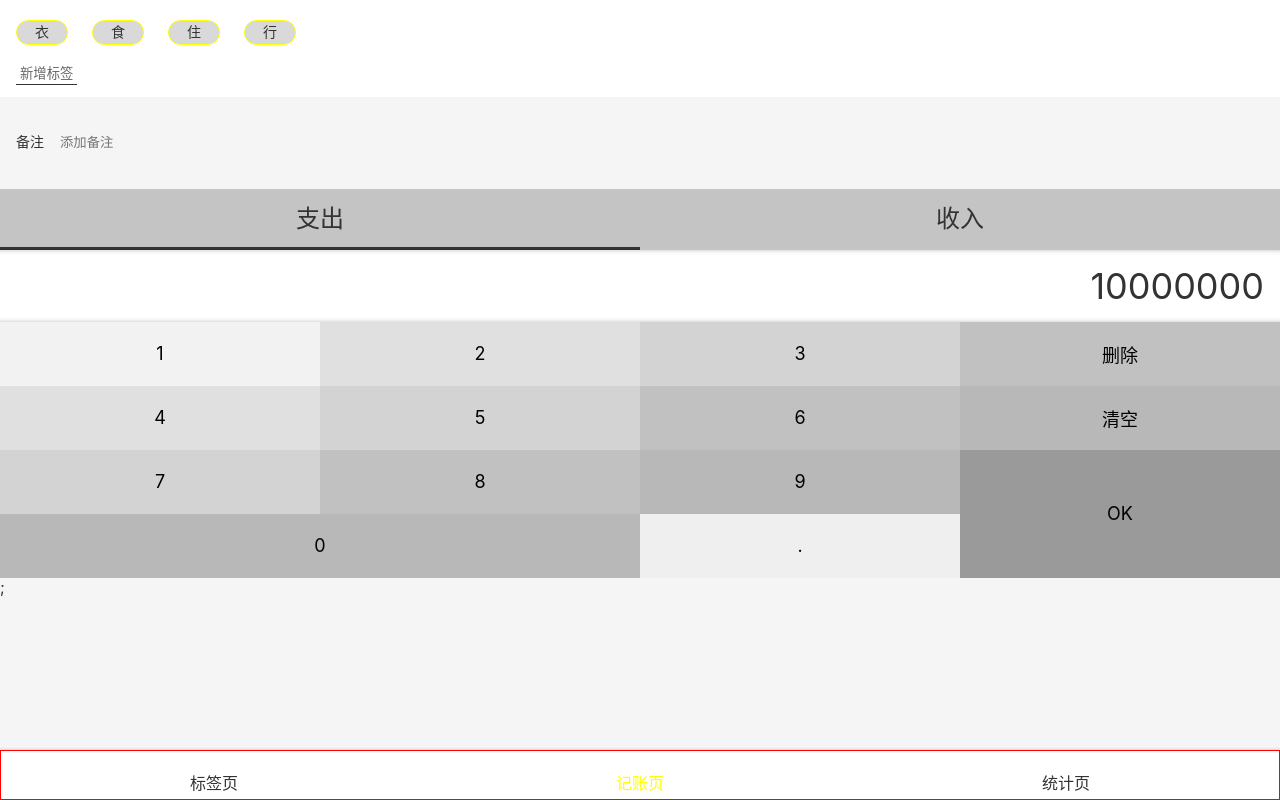
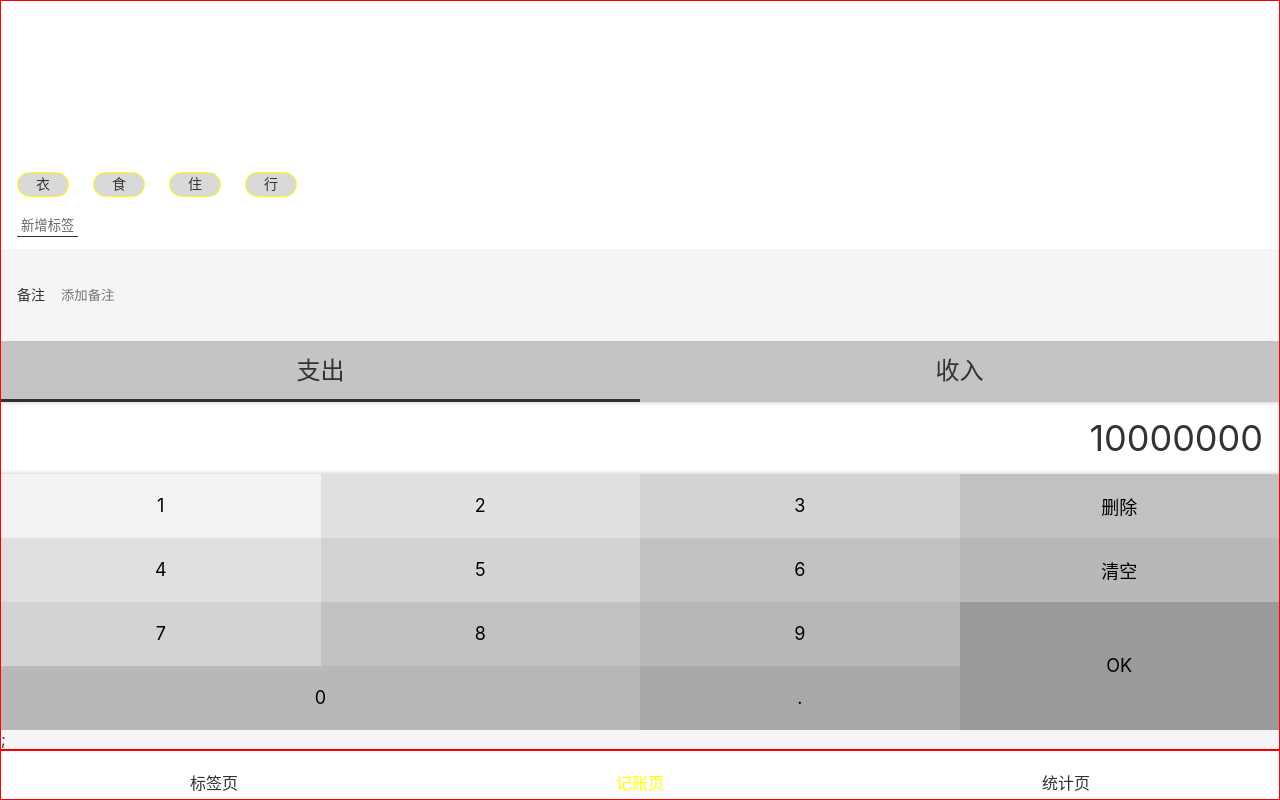
Before and after one commit to tengchunlei/lichi, a React app: page /#/money in a window 1280 px wide. Built offline with nearby package versions, Linux system fonts and the light colour scheme; some icons are missing.

Commit message:
complete Money.tsx UI

```diff
--- a/src/components/Layout.tsx
+++ b/src/components/Layout.tsx
@@ -14,7 +14,7 @@
 
 const Layout =(props:any)=>{
     return (<Wrapper>
-        <Main>
+        <Main className={props.className}>
             {props.children};
         </Main>
         <Nav/>
--- a/src/views/Money.tsx
+++ b/src/views/Money.tsx
@@ -7,6 +7,11 @@
 const TagSection= styled.section`
   background: #FFFFFF;
   padding: 12px 16px;
+  flex-grow:1;
+  display: flex;
+  flex-direction: column;
+  justify-content: flex-end;
+  align-items: flex-start;
   > ol{
     margin:0 -12px;
   > li{
@@ -141,7 +146,7 @@
       }
 
         &:nth-child(14){
-        background: ;#A9A9A9
+        background: #A9A9A9;
       }
 
 
@@ -155,11 +160,15 @@
       }
     }
 `
-
+const MyLayout = styled(Layout)`
+border:1px solid red;
+display:flex;
+flex-direction:column;
+`
 
 function Money() {
     return (
-        <Layout>
+        <MyLayout>
  <TagSection>
      <ol>
          <li>衣</li>
@@ -205,12 +214,7 @@
                    <button className="dot">.</button>
                </div>
            </NumberPadSection>
-
-
-
-
-
-        </Layout>
+        </MyLayout>
     );
 }
 
```
